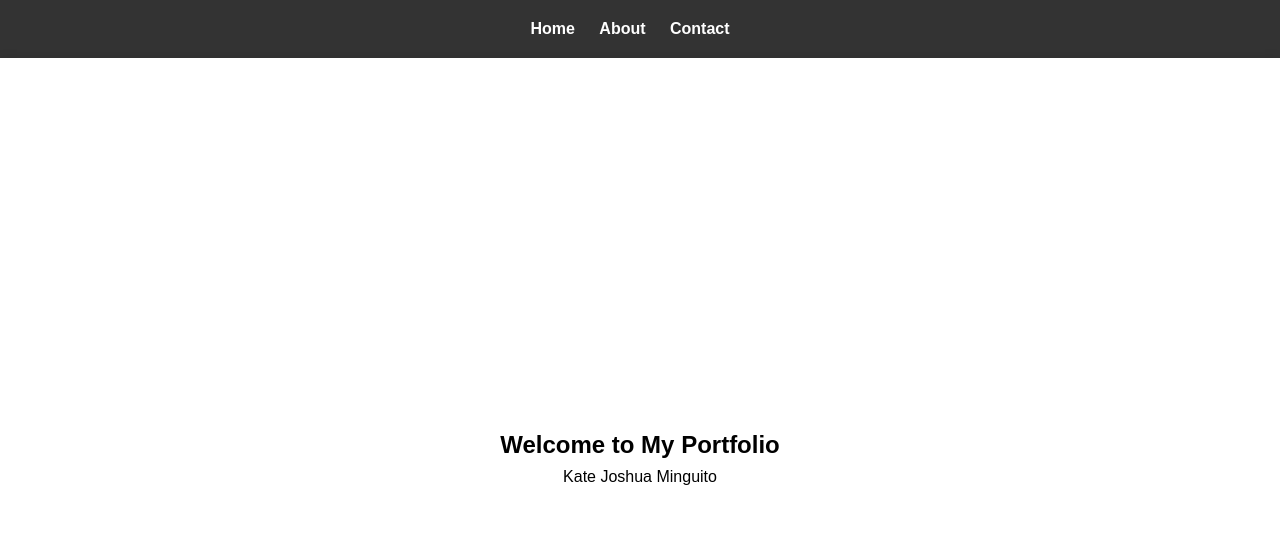
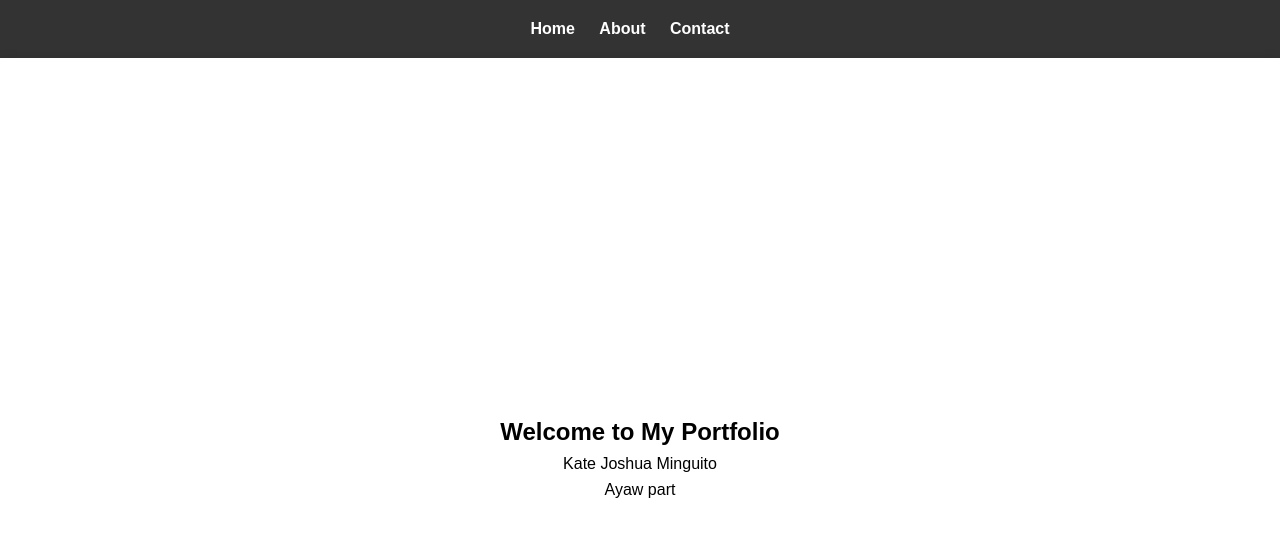
Before and after one commit to DevJosh101/Websections, a plain HTML site: page index.html in a window 1280 px wide. Shown: the top 536 px of the page. Drawn offline with Linux system fonts and the light colour scheme.

Commit message:
Update index.html

```diff
--- a/index.html
+++ b/index.html
@@ -20,6 +20,7 @@
     <section id="home" class="fullscreen">
         <h1>Welcome to My Portfolio</h1>
         <p>Kate Joshua Minguito</p>
+        <p>Ayaw part</p>
     </section>
 
     <section id="about" class="fullscreen">
```
